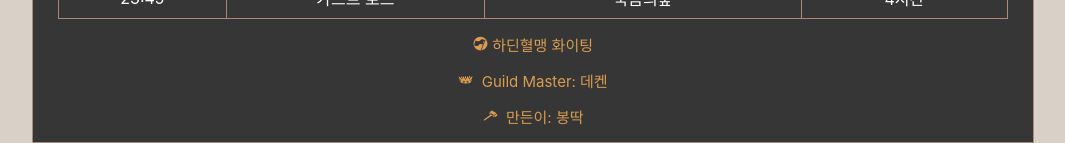
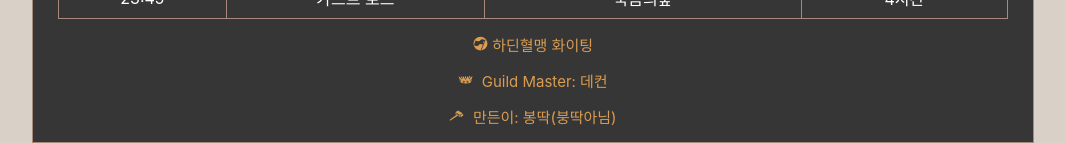
Before and after one commit to nickkies/tt, a React (Create React App) app: page / in a window 1280 px wide. Shown: the part 1507-1650 px from the top of the page, without its empty margins (107-1172 px from the left). Built offline with nearby package versions, Linux system fonts and the light colour scheme.

Commit message:
Design: "정정 아이디.."

```diff
--- a/src/App.js
+++ b/src/App.js
@@ -64,11 +64,11 @@ function App() {
             </P>
             <P>
               <GiCrown />
-              &nbsp; Guild Master: 데켄
+              &nbsp; Guild Master: 데컨
             </P>
             <P>
               <Gi3DHammer />
-              &nbsp; 만든이: 봉딱
+              &nbsp; 만든이: 봉딱(붕딱아님)
             </P>
           </Footer>
         </Container>
```
